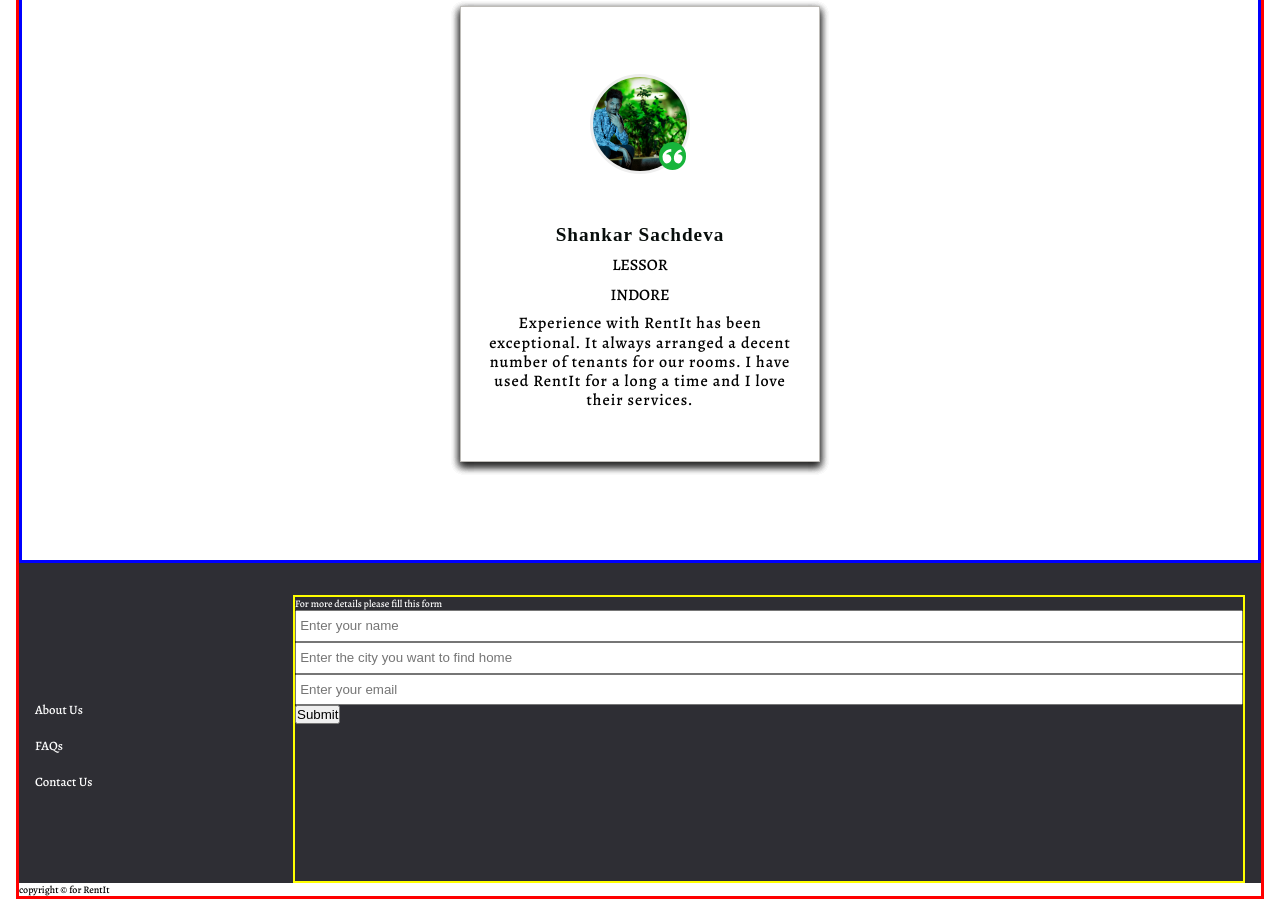
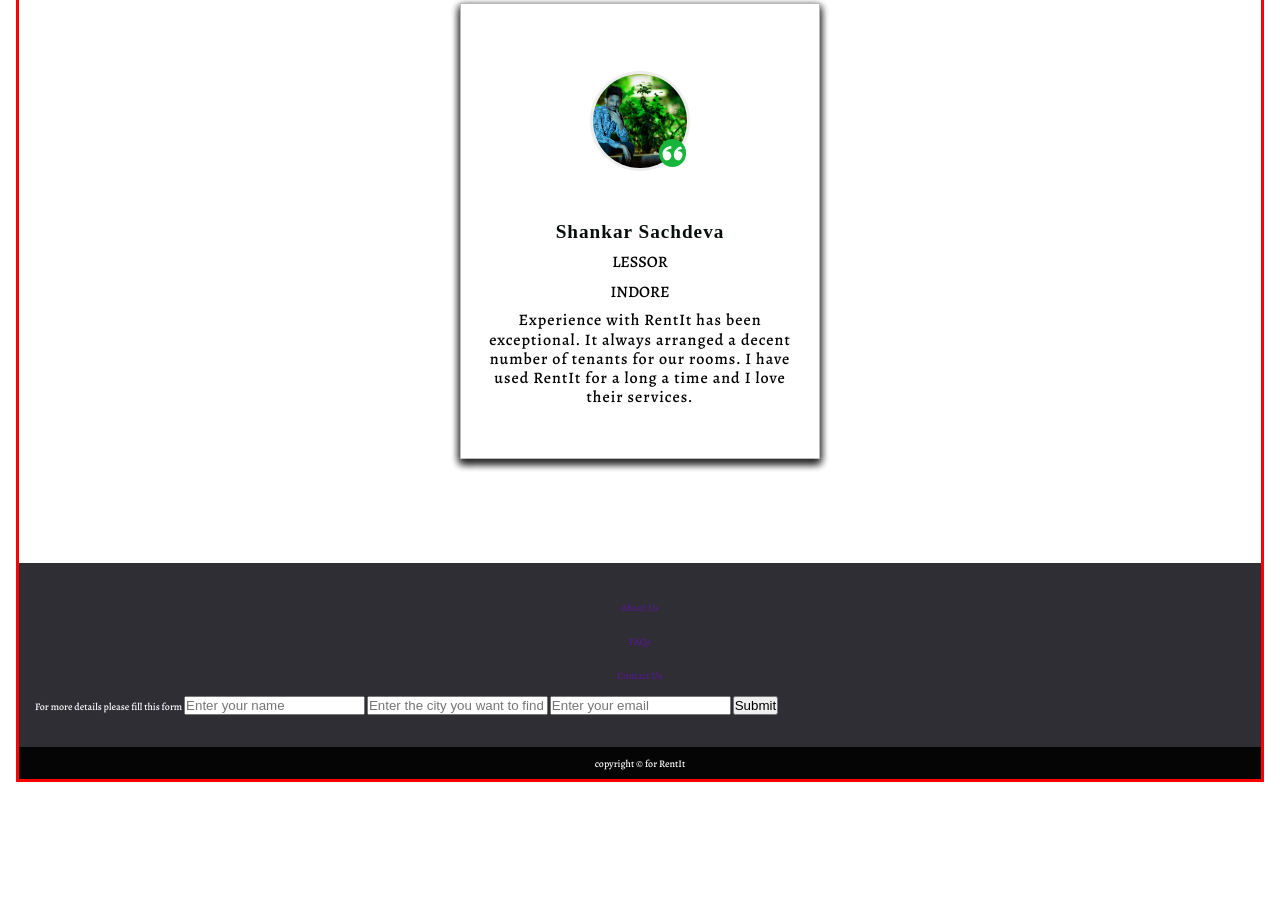
Before and after one commit to Amol-Shrivastava/RentSpace, a website: page index.html in a window 1280 px wide. Shown: the part 2564-3463 px from the top of the page. After the commit the page ends 3346 px from the top, so only its background shows below. Drawn offline with nearby package versions, Linux system fonts and the light colour scheme; a web font is replaced by a local one.

Commit message:
explore section redesigned

```diff
--- a/scss/page/_home.scss
+++ b/scss/page/_home.scss
@@ -214,7 +214,7 @@
 //review section styling
 
 .reviews {
-  border: 3px solid blue;
+  // border: 3px solid blue;
   background: #fff;
   position:relative;
   height: 78vh;
@@ -274,40 +274,36 @@ padding: 1rem;
 //footer section styling
 
 .footer {
-  height: 40vh;
   color: #fff;
-  padding: 2rem 1rem 0;
+  padding: 2rem 1rem;
   background-color: rgba(#2e2e34, 1);
-  @include flex( space-between, row);
 
-  &-options {
-    // border: 1px solid #ccc;
-    flex: 0 0 20%;
-    margin-right: 1rem;
+  &-options{
+    display: grid;
+    grid-template-columns: repeat(auto-fit, minmax(19rem, 1fr));
+    align-items:center;
+    justify-items:center;
+    // border: 1px solid yellow;
+    text-align: center;
+    grid-gap: 1rem;
   }
 
-  &-links {
-    color: #fff;
-    // border: 1px solid yellow;
-    display: inline-block;
-    font-size: 0.8rem;
-    padding: 1rem 0 0.2rem;
-    // margin-bottom: 1rem;
+  &-list {
+    &:nth-of-type(1){
+      align-self: start;
+    }
   }
 
-  &-form {
-    // @include flex(column);
-    border: 2px solid yellow;
-    flex: 1;
-    height: 100%;
+  &-items {
+    // border: 1px solid red;
+    margin-bottom: .5rem;
+    padding: .4rem .8rem;
+  }
+
+  &-ack{
+    text-align:center;
+    color: #fff;
+    background: rgb(6, 5, 6);
+    padding: .6rem;
   }
 }
-
-.form {
-  display: block;
-
-  .input {
-    width: 100%;
-    padding: 0.4rem 0.2rem;
-  }
-}
```
Also changed, not shown: css/styles.css.
